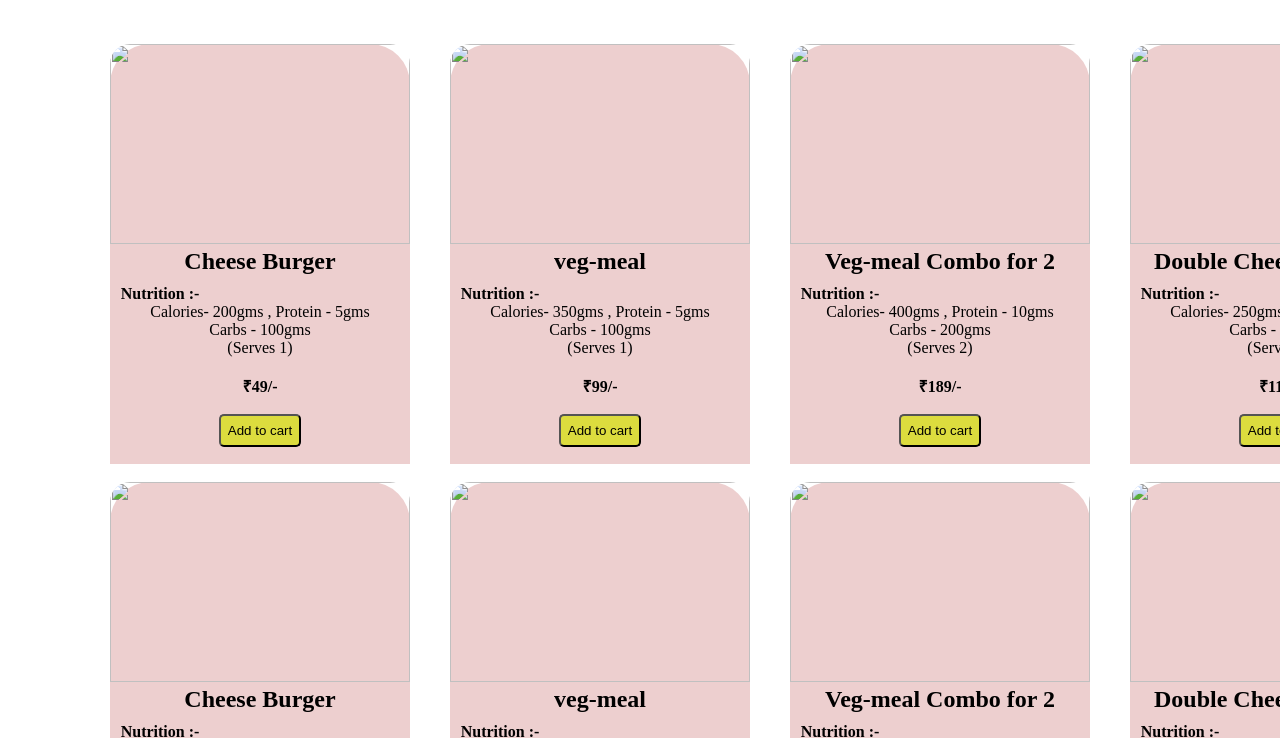
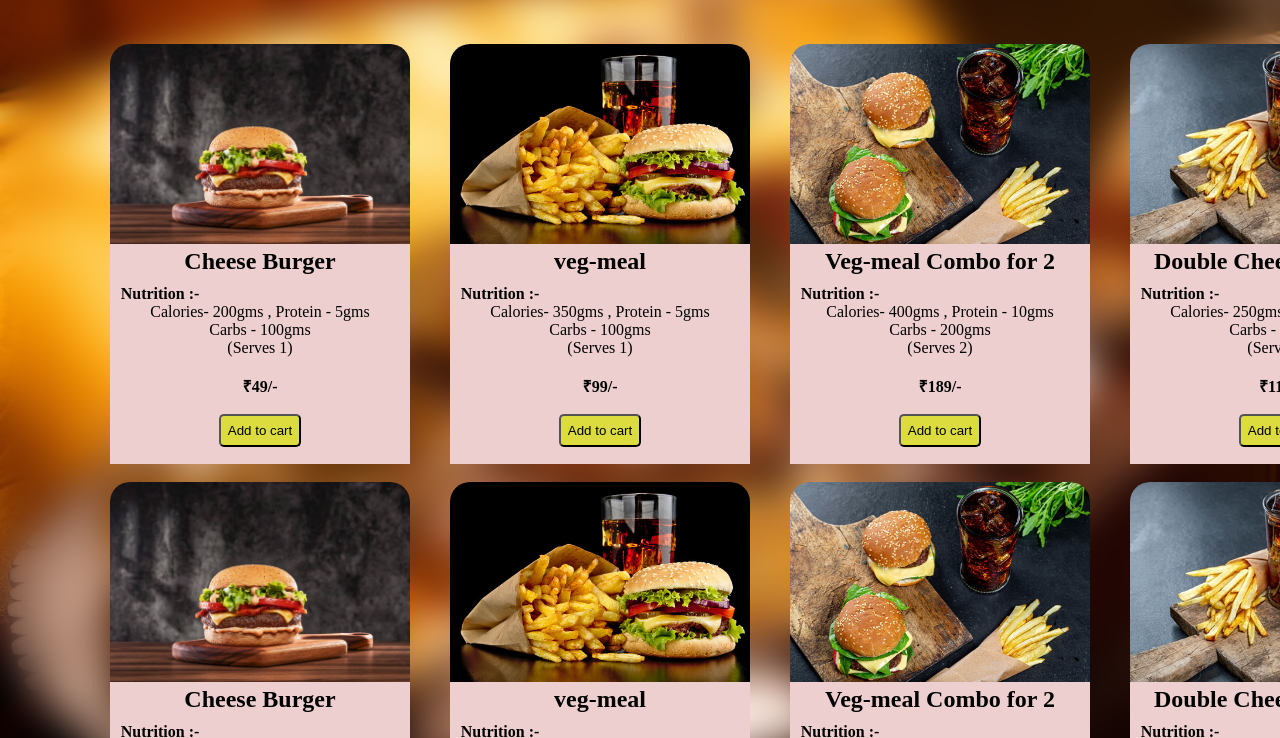
Before and after one commit to ayushg77/DeliciousDispatchFoodDelivery, a plain HTML site: page Menu-burger.html in a window 1280 px wide. Shown: the part 80-818 px from the top of the page. Drawn offline with Linux system fonts and the light colour scheme.

Commit message:
Update Menu-burger.html

```diff
--- a/Menu-burger.html
+++ b/Menu-burger.html
@@ -6,11 +6,11 @@
     <title>Menu Burger</title>
     <link rel="stylesheet" href="Menu-burger.css">
 </head>
-<body background="images/login.jpg">
+<body background="login.jpg">
     <div class="container">
         <h1 class="North-Indian-Foods">Burgers</h1>
         <div class="menu-diplay-container">
-          <div class="items"><img src="images/burgur1.jpg">
+          <div class="items"><img src="burgur1.jpg">
              <p class="food-name">Cheese Burger</p>
              <p id="Nutrition">Nutrition :-</p>
              <p>Calories- 200gms , Protein - 5gms</p>
@@ -19,7 +19,7 @@
              <p style="font-weight: 700;">₹49/-</p>
              <button type="submit" class="add-to-cart">Add to cart</button>
           </div>
-          <div class="items"><img src="images/veg-meal.jpg">
+          <div class="items"><img src="veg-meal.jpg">
             <p class="food-name">veg-meal</p>
             <p id="Nutrition">Nutrition :-</p>
             <p>Calories- 350gms , Protein - 5gms</p>
@@ -28,7 +28,7 @@
             <p style="font-weight: 700;">₹99/-</p>
             <button type="submit" class="add-to-cart">Add to cart</button>
          </div>
-         <div class="items"><img src="images/veg-meal1.jpg">
+         <div class="items"><img src="veg-meal1.jpg">
             <p class="food-name">Veg-meal Combo for 2</p>
             <p id="Nutrition">Nutrition :-</p>
             <p>Calories- 400gms , Protein - 10gms</p>
@@ -37,7 +37,7 @@
             <p style="font-weight: 700;">₹189/-</p>
             <button type="submit" class="add-to-cart">Add to cart</button>
          </div>
-         <div class="items"><img src="images/veg-meal2.jpg">
+         <div class="items"><img src="veg-meal2.jpg">
             <p class="food-name">Double Cheese Veg-meal</p>
             <p id="Nutrition">Nutrition :-</p>
             <p>Calories- 250gms , Protein - 8gms</p>
@@ -48,7 +48,7 @@
          </div>
     </div><br>
     <div class="menu-diplay-container">
-      <div class="items"><img src="images/burgur1.jpg">
+      <div class="items"><img src="burgur1.jpg">
          <p class="food-name">Cheese Burger</p>
          <p id="Nutrition">Nutrition :-</p>
          <p>Calories- 200gms , Protein - 5gms</p>
@@ -57,7 +57,7 @@
          <p style="font-weight: 700;">₹49/-</p>
          <button type="submit" class="add-to-cart">Add to cart</button>
       </div>
-      <div class="items"><img src="images/veg-meal.jpg">
+      <div class="items"><img src="veg-meal.jpg">
         <p class="food-name">veg-meal</p>
         <p id="Nutrition">Nutrition :-</p>
         <p>Calories- 350gms , Protein - 5gms</p>
@@ -66,7 +66,7 @@
         <p style="font-weight: 700;">₹99/-</p>
         <button type="submit" class="add-to-cart">Add to cart</button>
      </div>
-     <div class="items"><img src="images/veg-meal1.jpg">
+     <div class="items"><img src="veg-meal1.jpg">
         <p class="food-name">Veg-meal Combo for 2</p>
         <p id="Nutrition">Nutrition :-</p>
         <p>Calories- 400gms , Protein - 10gms</p>
@@ -75,7 +75,7 @@
         <p style="font-weight: 700;">₹189/-</p>
         <button type="submit" class="add-to-cart">Add to cart</button>
      </div>
-     <div class="items"><img src="images/veg-meal2.jpg">
+     <div class="items"><img src="veg-meal2.jpg">
         <p class="food-name">Double Cheese Veg-meal</p>
         <p id="Nutrition">Nutrition :-</p>
         <p>Calories- 250gms , Protein - 8gms</p>
```
